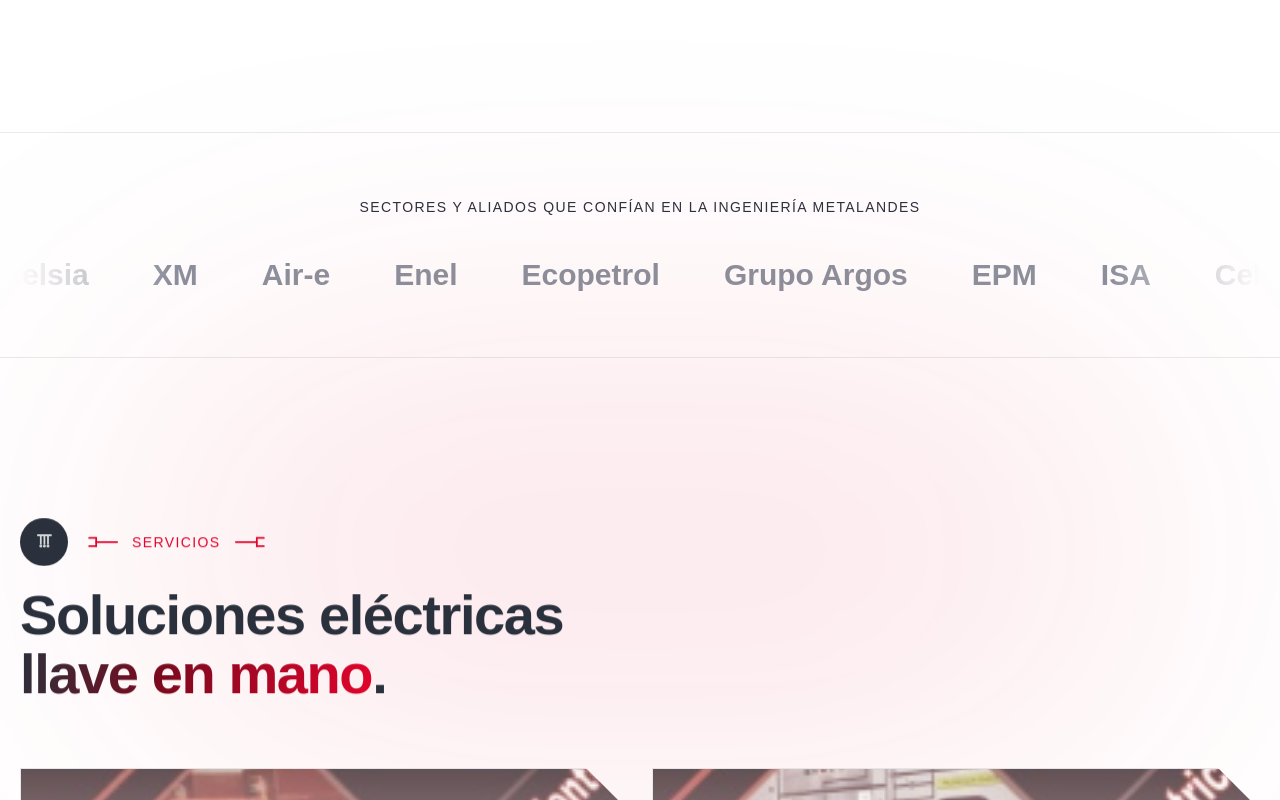
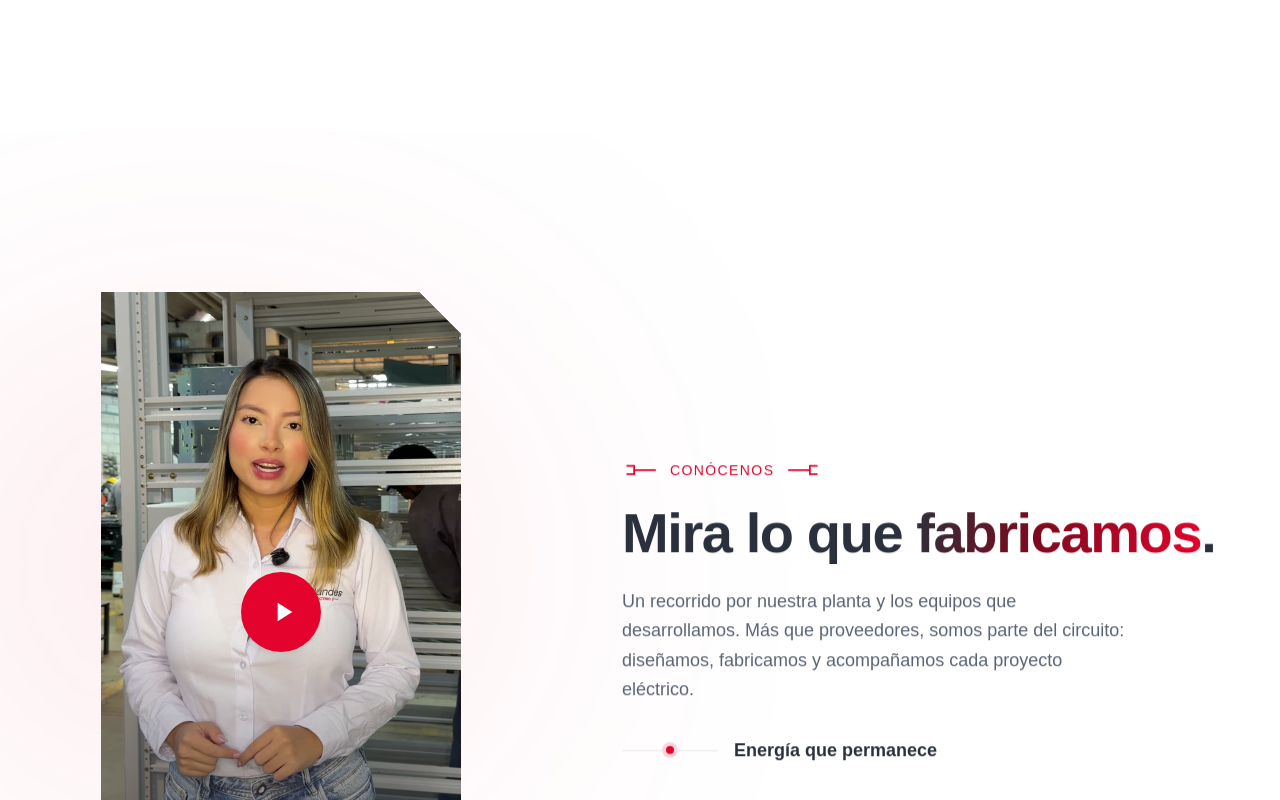
Before and after one commit to Metalandes/MetalandesWeb, a Next.js app: page / in a window 1280 px wide. Shown: the part 1540-2340 px from the top of the page. Built offline with nearby package versions, Linux system fonts and the light colour scheme; a web font is replaced by a local one.

Commit message:
feat: sección Conócenos con video de presentación de la empresa (vertical, click-to-play, optimizado 110MB→5MB)

```diff
--- a/src/app/page.tsx
+++ b/src/app/page.tsx
@@ -1,5 +1,6 @@
 import Hero from "@/components/Hero";
 import Empresa from "@/components/Empresa";
+import VideoShowcase from "@/components/VideoShowcase";
 import Aliados from "@/components/Aliados";
 import Servicios from "@/components/Servicios";
 import Productos from "@/components/Productos";
@@ -12,6 +13,7 @@ export default function Home() {
     <main id="main" className="relative z-[2]">
       <Hero />
       <Empresa />
+      <VideoShowcase />
       <Aliados />
       <Servicios />
       <Productos />
--- /dev/null
+++ b/src/components/VideoShowcase.tsx
@@ -0,0 +1,100 @@
+"use client";
+
+import { useRef, useState } from "react";
+import Image from "next/image";
+import { useReveal } from "@/hooks/useReveal";
+import { ElectricEyebrow, NodeSeparator } from "@/components/brand/BrandBits";
+
+/**
+ * Sección showcase: video vertical (presentación de la empresa) en marco
+ * "protoboard". Carga diferida — el <video> no descarga hasta que el usuario
+ * pulsa play. Reproduce con audio y controles nativos.
+ */
+export default function VideoShowcase() {
+  const scope = useReveal<HTMLDivElement>();
+  const videoRef = useRef<HTMLVideoElement>(null);
+  const [playing, setPlaying] = useState(false);
+
+  const play = () => {
+    const v = videoRef.current;
+    if (!v) return;
+    setPlaying(true);
+    v.play();
+  };
+
+  return (
+    <section id="conocenos" className="relative overflow-hidden py-28 md:py-40">
+      <div className="pointer-events-none absolute -left-20 top-1/4 h-96 w-[45%] rounded-full bg-electric/10 blur-[150px]" />
+      <div
+        ref={scope}
+        className="relative mx-auto grid max-w-7xl items-center gap-12 px-5 lg:grid-cols-[0.9fr_1.1fr] lg:gap-20"
+      >
+        {/* Reproductor vertical */}
+        <div data-reveal className="mx-auto w-full max-w-[360px]">
+          <div className="clip-proto-lg relative aspect-[9/16] overflow-hidden bg-[var(--text)] shadow-[0_30px_80px_-30px_var(--glow-blue)]">
+            <video
+              ref={videoRef}
+              className={`h-full w-full object-cover transition-opacity duration-500 ${
+                playing ? "opacity-100" : "opacity-0"
+              }`}
+              playsInline
+              controls={playing}
+              preload="none"
+              poster="/empresa-video-poster.jpg"
+              onEnded={() => setPlaying(false)}
+            >
+              <source src="/empresa-video.mp4" type="video/mp4" />
+            </video>
+
+            {!playing && (
+              <button
+                onClick={play}
+                aria-label="Reproducir video de Metalandes Electric"
+                className="group absolute inset-0 flex items-center justify-center"
+              >
+                <Image
+                  src="/empresa-video-poster.jpg"
+                  alt="Presentación de Metalandes Electric"
+                  fill
+                  sizes="360px"
+                  className="object-cover"
+                />
+                <span className="absolute inset-0 bg-gradient-to-t from-[var(--text)]/70 via-transparent to-transparent" />
+                <span className="relative flex h-20 w-20 items-center justify-center rounded-full bg-electric text-white shadow-lg transition group-hover:scale-110">
+                  <span className="absolute h-full w-full animate-ping rounded-full bg-electric/40" />
+                  <svg viewBox="0 0 24 24" className="relative ml-1 h-8 w-8" fill="currentColor">
+                    <path d="M8 5v14l11-7z" />
+                  </svg>
+                </span>
+              </button>
+            )}
+          </div>
+        </div>
+
+        {/* Texto */}
+        <div>
+          <div data-reveal className="mb-5">
+            <ElectricEyebrow>CONÓCENOS</ElectricEyebrow>
+          </div>
+          <h2
+            data-reveal
+            className="font-display text-[clamp(2rem,4.5vw,3.5rem)] font-bold leading-[1.05] tracking-tight"
+          >
+            Mira lo que <span className="text-gradient">fabricamos</span>.
+          </h2>
+          <p data-reveal className="mt-6 max-w-lg text-lg leading-relaxed text-muted">
+            Un recorrido por nuestra planta y los equipos que desarrollamos. Más que proveedores,
+            somos parte del circuito: diseñamos, fabricamos y acompañamos cada proyecto eléctrico.
+          </p>
+
+          <div data-reveal className="mt-8 flex items-center gap-4">
+            <NodeSeparator />
+            <span className="font-display text-lg font-semibold text-[var(--text)]">
+              Energía que permanece
+            </span>
+          </div>
+        </div>
+      </div>
+    </section>
+  );
+}
```
Also changed, not shown: public/empresa-video-poster.jpg (added), 1 other file (tests, documents, lock files or other folders).
